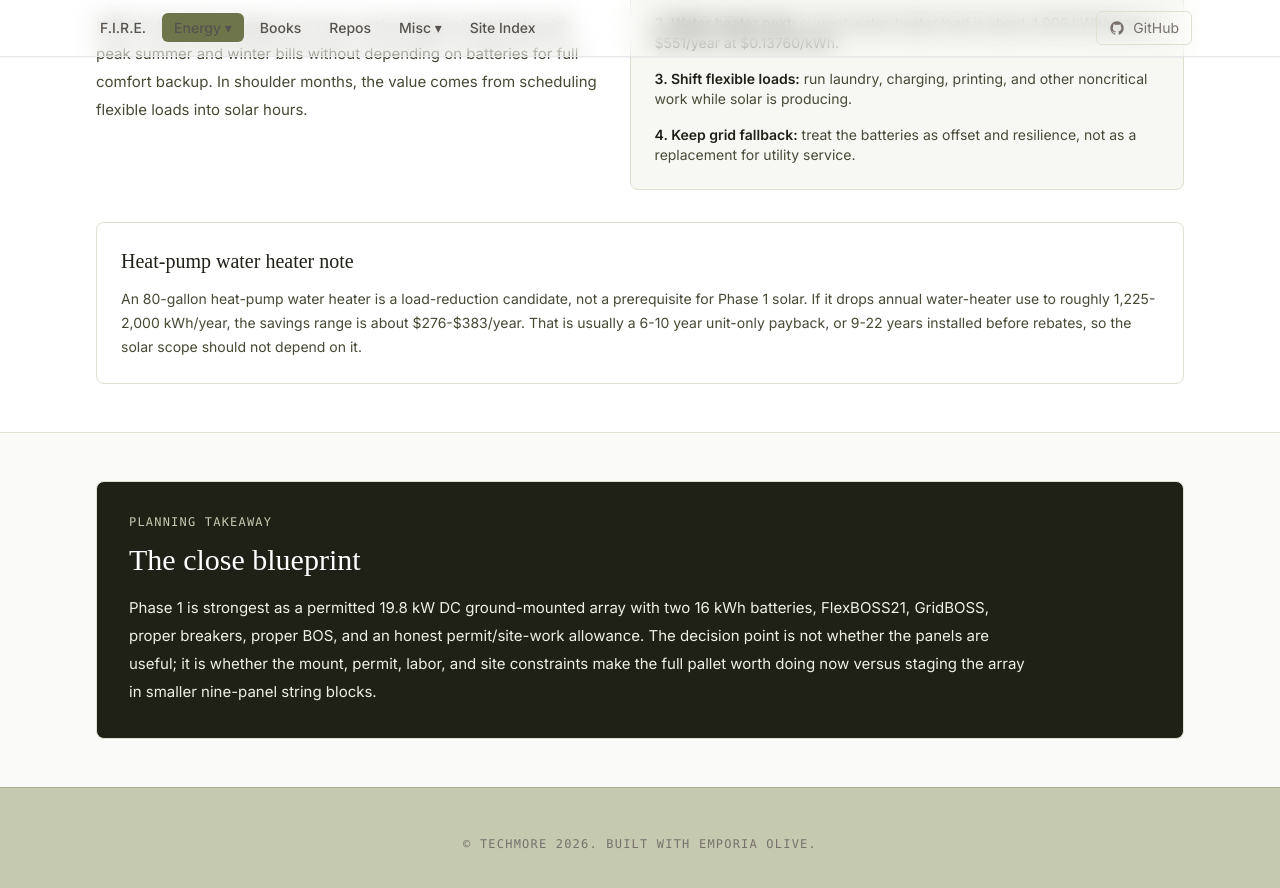
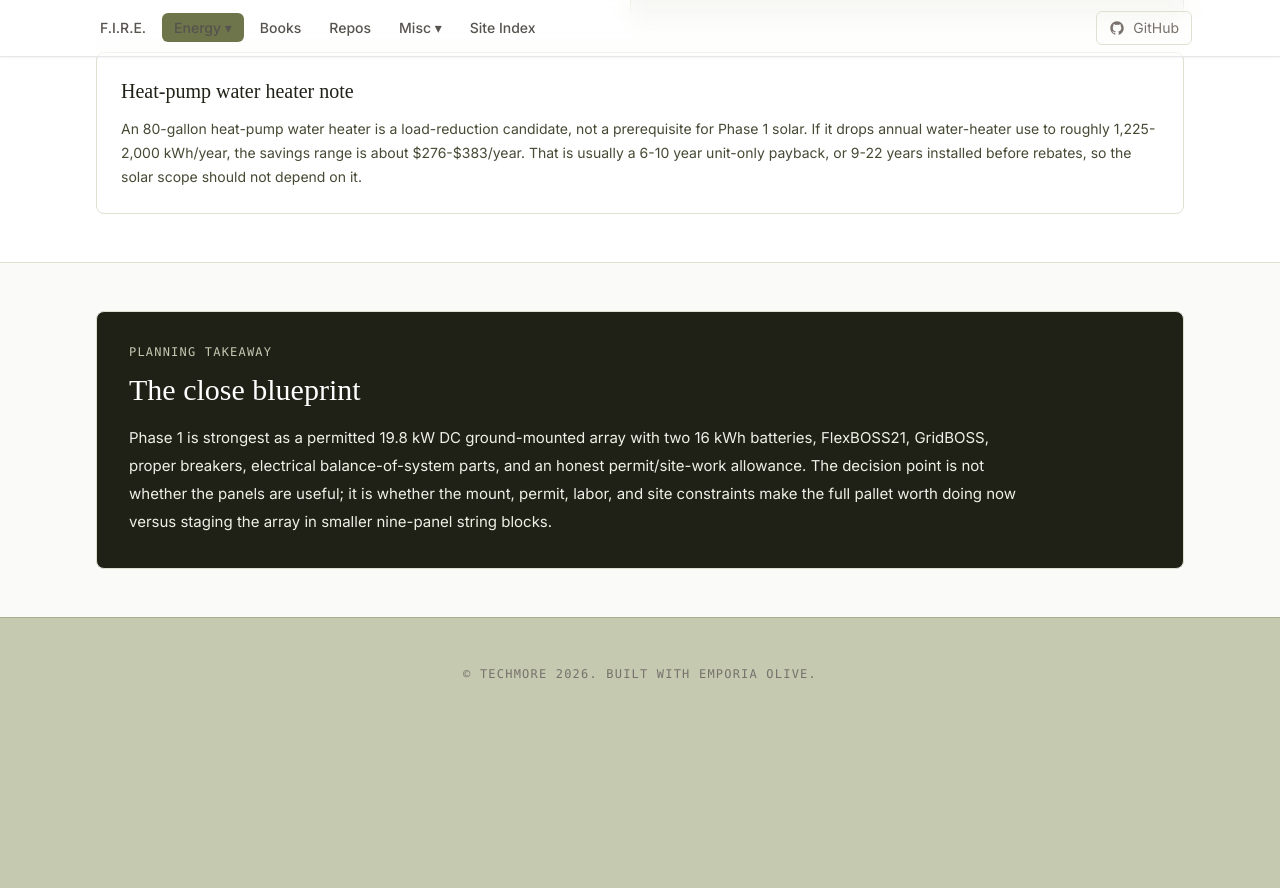
Before and after one commit to techmore/techmore.github.io, a Jekyll site: the page built from pages/energy-monitoring/solar.html, in a window 1280 px wide and 900 px high, scrolled down 4108 px. Shown: the top 888 px of the window. Built offline with Jekyll 4.4.1, drawn with Linux system fonts in a browser that asks for light colours; nearby versions of some CDN libraries; some web fonts are replaced; after the commit the page ends 4838 px from its top, so only the background shows below that; some of the changed text lies outside the part shown.

Commit message:
Simplify solar pricing clarifications

```diff
--- a/pages/energy-monitoring/solar.html
+++ b/pages/energy-monitoring/solar.html
@@ -169,7 +169,7 @@ title: Solar Offset - Techmore
               <td class="px-4 py-3 text-right font-semibold text-olive-950">$31,540.15</td>
             </tr>
             <tr>
-              <td class="px-4 py-3">Electrical BOS allowance</td>
+              <td class="px-4 py-3">Electrical balance-of-system allowance</td>
               <td class="px-4 py-3">Wire home runs, conduit, disconnects, grounding, labels, combiner/fusing as needed</td>
               <td class="px-4 py-3"></td>
               <td class="px-4 py-3 text-right">$1,500-$3,500</td>
@@ -188,17 +188,6 @@ title: Solar Offset - Techmore
             </tr>
           </tbody>
         </table>
-      </div>
-
-      <div class="mt-6 grid gap-4 md:grid-cols-2">
-        <div class="rounded-lg border border-olive-200 bg-olive-50 p-5">
-          <p class="font-mono text-xs tracking-widest uppercase text-olive-500">Rack reality</p>
-          <p class="mt-2 text-sm text-olive-800">The 30-panel plus 10-panel Chiko model is expensive, but it gives a permit-friendly high-wind mounting basis. Wood may be cheaper, but should not be assumed wind-resistant, bondable, or permit-friendly without engineered details.</p>
-        </div>
-        <div class="rounded-lg border border-olive-200 bg-olive-50 p-5">
-          <p class="font-mono text-xs tracking-widest uppercase text-olive-500">Tax credit note</p>
-          <p class="mt-2 text-sm text-olive-800">Model assumes $0 federal credit unless verified by a tax professional. If any credit applies, treat it as a one-time tax benefit or carryforward, not recurring bill savings.</p>
-        </div>
       </div>
     </div>
   </section>
@@ -375,7 +364,7 @@ title: Solar Offset - Techmore
       <p class="font-mono text-xs tracking-widest uppercase text-olive-300">Planning takeaway</p>
       <h2 class="mt-3 text-3xl text-white">The close blueprint</h2>
       <p class="mt-4 max-w-4xl text-olive-100 leading-7">
-        Phase 1 is strongest as a permitted 19.8 kW DC ground-mounted array with two 16 kWh batteries, FlexBOSS21, GridBOSS, proper breakers, proper BOS, and an honest permit/site-work allowance. The decision point is not whether the panels are useful; it is whether the mount, permit, labor, and site constraints make the full pallet worth doing now versus staging the array in smaller nine-panel string blocks.
+        Phase 1 is strongest as a permitted 19.8 kW DC ground-mounted array with two 16 kWh batteries, FlexBOSS21, GridBOSS, proper breakers, electrical balance-of-system parts, and an honest permit/site-work allowance. The decision point is not whether the panels are useful; it is whether the mount, permit, labor, and site constraints make the full pallet worth doing now versus staging the array in smaller nine-panel string blocks.
       </p>
     </div>
   </section>
```
